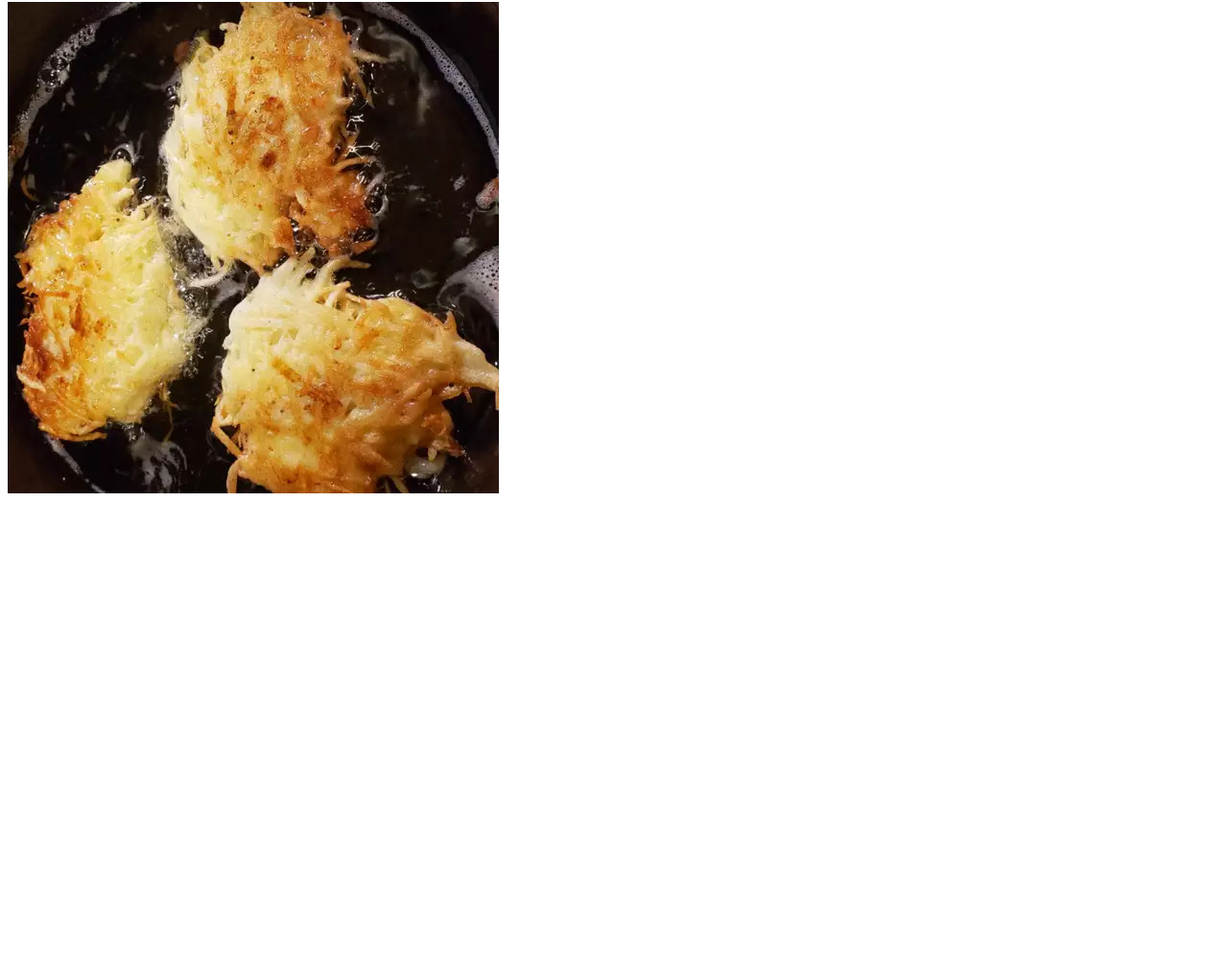
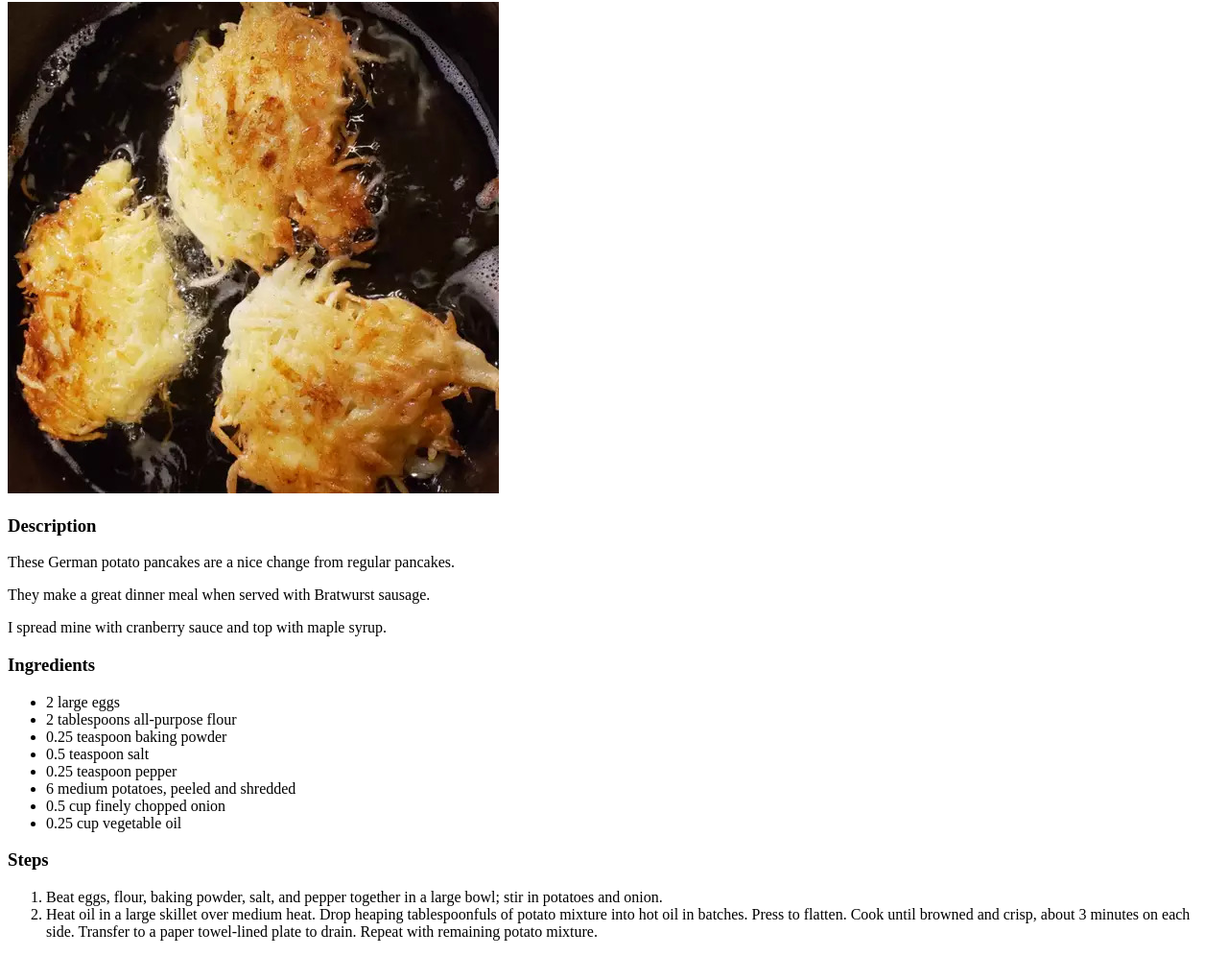
Before and after one commit to borisovskiy968/odin-recipes, a plain HTML site: page recipes/german-potato-pancakes.html in a window 1280 px wide. Shown: the part 78-1074 px from the top of the page at 96% size. Before the commit the page ends 800 px from the top, so only its background shows below. Drawn offline with Linux system fonts and the light colour scheme.

Commit message:
Provide recipe's data (German Potato Pancakes)
Add description, list of ingredients as well as list of cooking steps
under the image of a finished dish (German Potato Pancakes).

```diff
--- a/recipes/german-potato-pancakes.html
+++ b/recipes/german-potato-pancakes.html
@@ -9,5 +9,25 @@
   <body>
     <h1>German Potato Pancakes</h1>
     <img src="../img/german-potato-pancake.jpg" alt="Finished dish of German Potato Pancake">
+    <h3>Description</h3>
+    <p>These German potato pancakes are a nice change from regular pancakes.</p>
+    <p>They make a great dinner meal when served with Bratwurst sausage.</p>
+    <p>I spread mine with cranberry sauce and top with maple syrup.</p>
+    <h3>Ingredients</h3>
+    <ul>
+      <li>2 large eggs</li>
+      <li>2 tablespoons all-purpose flour</li>
+      <li>0.25 teaspoon baking powder</li>
+      <li>0.5 teaspoon salt</li>
+      <li>0.25 teaspoon pepper</li>
+      <li>6 medium potatoes, peeled and shredded</li>
+      <li>0.5 cup finely chopped onion</li>
+      <li>0.25 cup vegetable oil</li>
+    </ul>
+    <h3>Steps</h3>
+    <ol>
+      <li>Beat eggs, flour, baking powder, salt, and pepper together in a large bowl; stir in potatoes and onion.</li>
+      <li>Heat oil in a large skillet over medium heat. Drop heaping tablespoonfuls of potato mixture into hot oil in batches. Press to flatten. Cook until browned and crisp, about 3 minutes on each side. Transfer to a paper towel-lined plate to drain. Repeat with remaining potato mixture.</li>
+    </ol>
   </body>
 </html>
```
